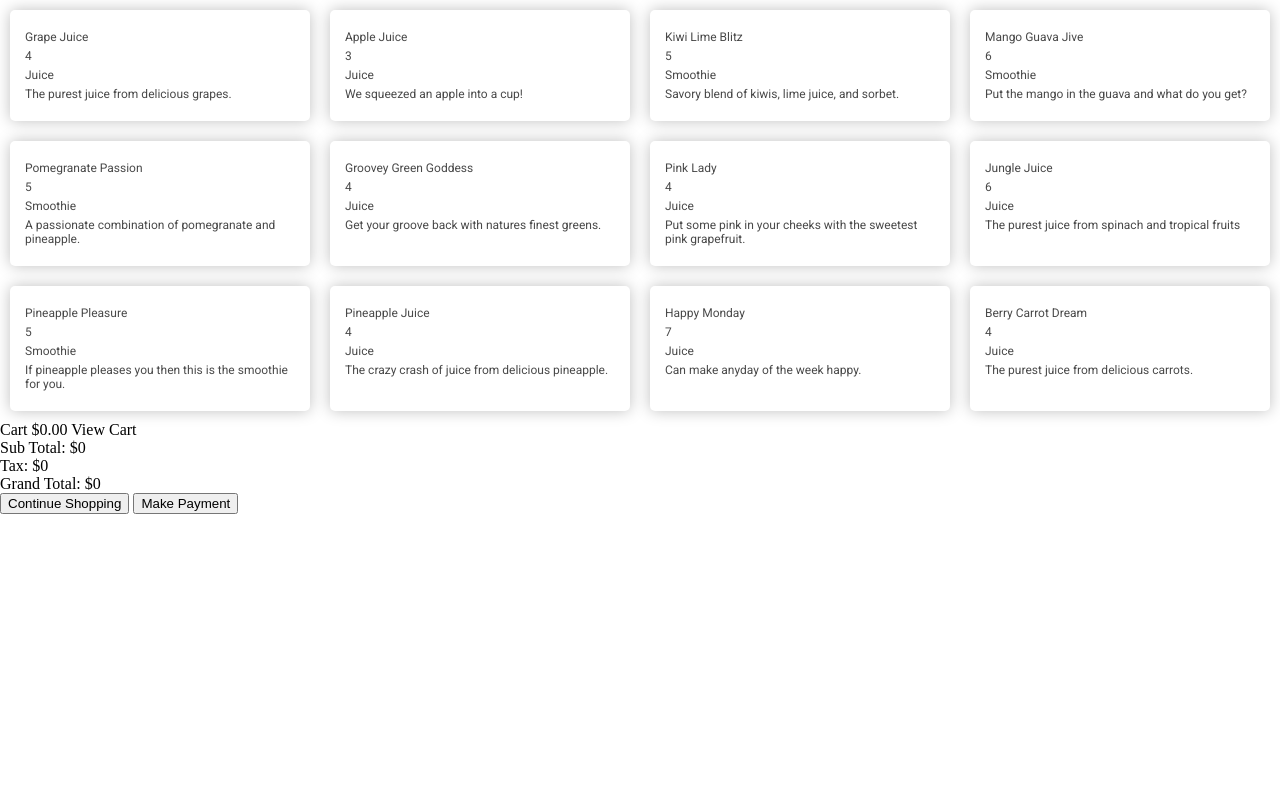
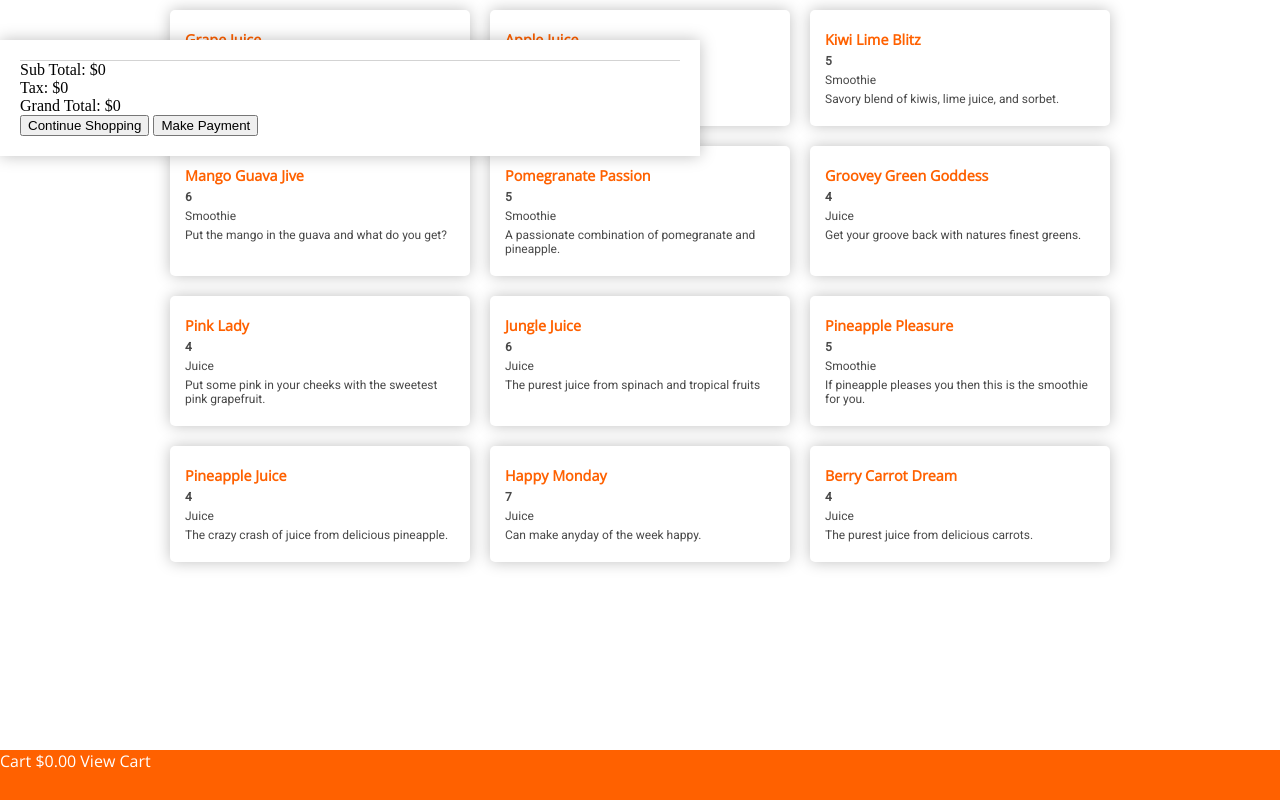
Before and after one commit to josephrossparks/Midterm_POS, a plain HTML site: page index.html in a window 1280 px wide. Both pictures are taken after a click on the element "View Cart". Drawn offline with nearby package versions, Linux system fonts and the light colour scheme.

Commit message:
updated html and css 240pm

```diff
--- a/index.html
+++ b/index.html
@@ -7,7 +7,7 @@
     <link href="https://fonts.googleapis.com/css?family=Open+Sans|Roboto" rel="stylesheet">
 
   </head>
-    <title>Guava Lava Smooties</title>
+    <title>Guava Lava Smoothies</title>
   </head>
 
   <body>
@@ -20,7 +20,9 @@
       <span id="viewCartButton">View Cart</span>
     </div>
 
-    <div id="checkoutPage">
+    <div id="checkoutContainer"><!--Start of Checkout Container Modal-->
+
+      <div id="cartPage"> <!--Cart Screen-->
         <div id="shoppingCart"></div>
         <div id="shoppingCartTotals"></div>
         <div id="shoppingCartButtons">
@@ -29,6 +31,16 @@
         </div>
       </div>
 
+      <div id="cashOrCredit"></div>
+
+      <div id="cashTransaction"></div>
+
+      <div id="creditTransaction"></div>
+
+      <div id="receiptDisplay"></div>
+
+    </div> <!--End of checkoutContainter-->
+
   	<script src="scripts/jquery-3.2.1.js"></script>
     <script src="scripts/index.js"></script>
   </body>
--- a/scripts/index.js
+++ b/scripts/index.js
@@ -102,9 +102,9 @@ var cartGrandTotal = 0;//Grand total of purchase, to be accessed by payment page
 
 function printItemToShopPage(item) {//Updated all "var" declarations to "let", since this code is re-looped (we don't need to constantly re-declare the variables)
 	let itemContainer = $('<div></div>');//Creates Container
-	let namePTag = $('<p>'+item.name+'</p>');//Identifies Name
-	let pricePTag = $('<p>'+item.price+'</p>');//Identifies Price
-	let classPTag = $('<p>'+item.class+'</p><');//Identifies Class
+	let namePTag = $('<h4>'+item.name+'</h4>');//Identifies Name
+	let pricePTag = $('<p><b>'+item.price+'</b></p>');//Identifies Price
+	let classPTag = $('<p>'+item.class+'</p>');//Identifies Class
 	let descriptionPTag = $('<p>'+item.description+'</p>');//Identifies Description
 
 	let itemContainerId = 'item'+item.itemNumber;//Identifies Item Number
@@ -156,7 +156,7 @@ $("#viewCartButton").on("click", checkoutPage);//Upon clicking the view cart / c
 
 function checkoutPage() {
 
-	$(".checkoutPage").css("display", "block");//Display checkoutPage DIV (defaulted to display: none)
+	$("#checkoutContainer").css("display", "block");//Display checkoutPage DIV (defaulted to display: none)
 	//NOTE: Presumably here we will want to add super-cool transition functionality.
 	listItems(shoppingCart); //Run the list items function on the current shopping cart array, adding them to the checkout page
 
@@ -191,7 +191,6 @@ function listItems(cartObject) {
 	let grandTotalPTag = $("<p>Grand Total: $" + cartGrandTotal + "</p>");//Create grand total HTML
 
 	$("#shoppingCartTotals").append(subTotalPTag).append(salesTaxPTag).append(grandTotalPTag);//Add totals to shopping cart container
-
 }
 
 })();
--- a/style.css
+++ b/style.css
@@ -1,6 +1,7 @@
 /*CSS PROPERTY RESET*/
 p, div, body {
 	margin: 0;
+	padding: 0;
 }
 
 p, input, div, form {
@@ -22,6 +23,8 @@ body {
 	display: flex;
 	flex-wrap: wrap;
 	justify-content: center;
+	max-width: 1000px;
+
 
 }
 
@@ -54,3 +57,57 @@ body {
 	color: #494949;
 	margin: 5px 0;
 }
+
+/*Cart Footer Page*/
+
+#cartFooter{
+	position: fixed;
+	bottom: 0;
+
+	height: 50px;
+	width: 100%;
+
+	background-color: #FF6100;
+
+	font-family: 'Open Sans', sans-serif;
+	color: white;
+}
+
+#viewCartButton:hover {
+	text-decoration: underline;
+	cursor: pointer;
+}
+
+/*Checkout Modal*/
+
+#checkoutContainer {
+	display: none;
+	z-index: 100;
+	position: fixed;
+	margin: 0 auto;
+	top: 40px;
+
+	padding: 20px;
+
+	width: 96%;
+	max-width: 700px;
+
+	background-color: white;
+	box-shadow: 0 0 15px rgba(0, 0, 0, 0.25);
+
+}
+
+/*View Cart Screen*/
+
+#shoppingCart {
+	max-height: 200px;
+	overflow: scroll;
+	border-style: solid;
+	border-color: lightgrey;
+	border-width: 0 0 0.75px 0;
+
+}
+
+#checkoutPage {
+	display: block;
+}
```
Lines whose indentation alone changed are shown as unchanged.
